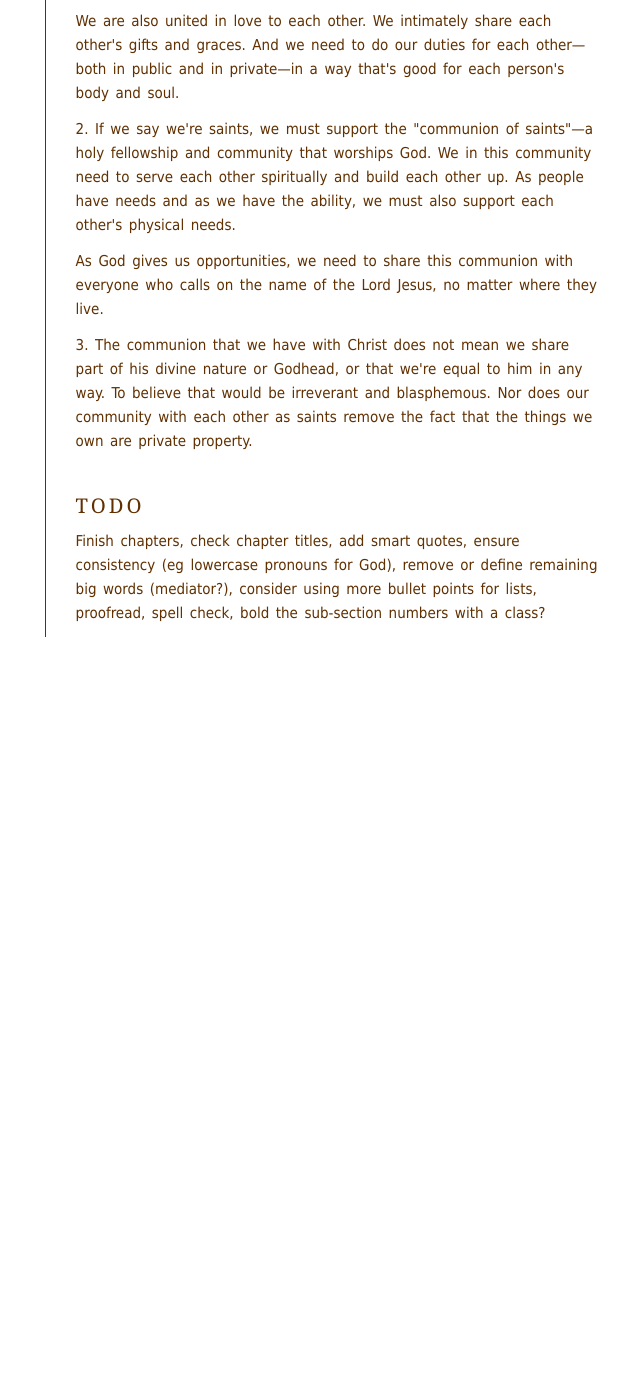
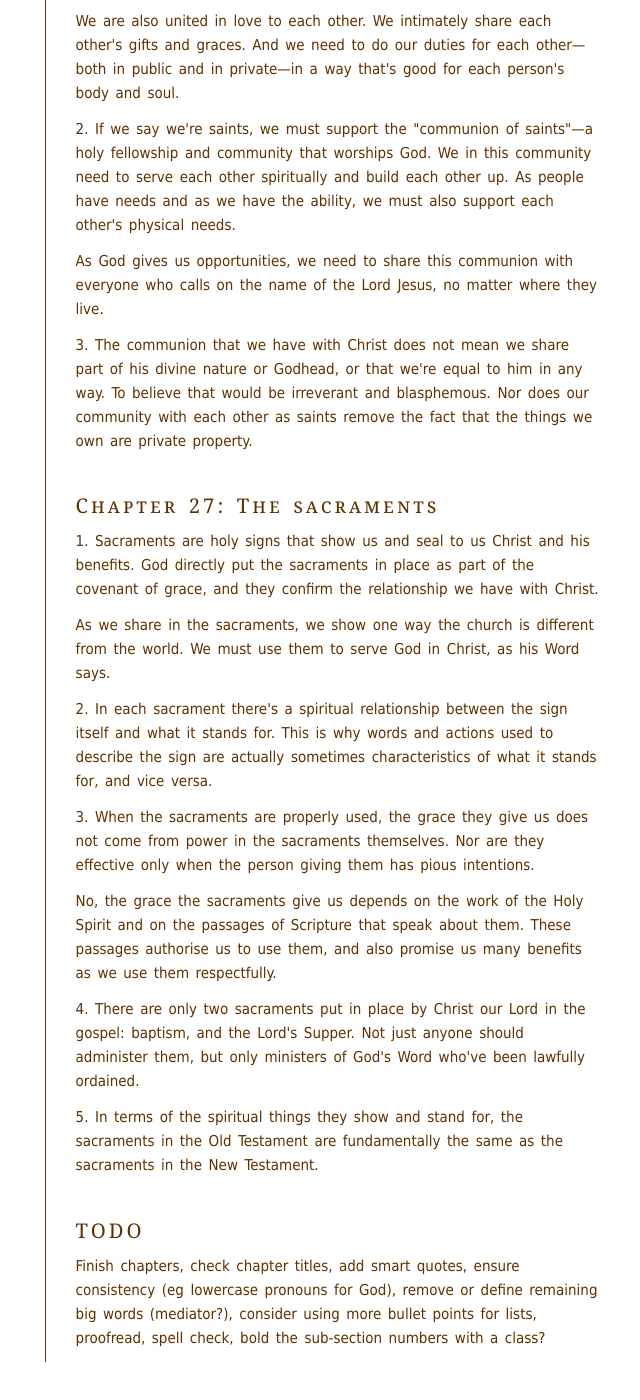
Before and after one commit to benhoyt/benhoyt.github.com, a Jekyll site: the page built from writings-plain-english-westminster.html, in a window 1280 px wide and 1400 px high, scrolled down 20309 px. Shown: the whole window, without its empty margins (389-1029 px from the left). Built offline with Jekyll 4.4.1, drawn with Linux system fonts in a browser that asks for light colours; before the commit the page ends 20984 px from its top, so only the background shows below that; some of the changed text lies outside the part shown.

Commit message:
Added chapter 27

```diff
--- a/writings-plain-english-westminster.html
+++ b/writings-plain-english-westminster.html
@@ -71,7 +71,7 @@ permalink: /writings/plain-english-westminster/index.html
  <li><a href="#chapter24">Chapter 24: Marriage and divorce</a></li>
  <li><a href="#chapter25">Chapter 25: The church</a></li>
  <li><a href="#chapter26">Chapter 26: The communion of saints</a></li>
- <li><a href="#chapter27">Chapter 27: </a></li>
+ <li><a href="#chapter27">Chapter 27: The sacraments</a></li>
  <li><a href="#chapter28">Chapter 28: </a></li>
  <li><a href="#chapter29">Chapter 29: </a></li>
  <li><a href="#chapter30">Chapter 30: </a></li>
@@ -244,7 +244,7 @@ permalink: /writings/plain-english-westminster/index.html
 
 <p>In the time of the law—the Old Testament—it was carried out by promises, prophecies, sacrifices, circumcision, the passover lamb, and the other symbols and ceremonies that God gave to the Jewish people. All of these were enough at that time. They all pointed forward to Christ. In fact, the Holy Spirit used all these ceremonies to give the people faith in the promised Messiah, Jesus. God's people during that time were still forgiven through Jesus. They were still saved for eternal life only through Him.</p>
 
-<p>6. Now we're living in the New Testament—the time of the gospel, after Christ has come down to us as a man. God now carries out his covenant by the Bible being preached, and by giving us the sacraments—Baptism and the Lord's Supper. It seems much simpler now, and it's less of an outward show, and there are only a few ceremonies instead of a lot of them. But in spite of that, God uses these few "simple" things to show His covenant to both Jews and Gentiles more fully, more clearly, and more effectively.</p>
+<p>6. Now we're living in the New Testament—the time of the gospel, after Christ has come down to us as a man. God now carries out his covenant by the Bible being preached, and by giving us the sacraments—baptism and the Lord's Supper. It seems much simpler now, and it's less of an outward show, and there are only a few ceremonies instead of a lot of them. But in spite of that, God uses these few "simple" things to show His covenant to both Jews and Gentiles more fully, more clearly, and more effectively.</p>
 
 <p>In other words, there are not two different "covenants of grace". There's only one, but it's carried out in two different ways.</p>
 
@@ -457,6 +457,24 @@ permalink: /writings/plain-english-westminster/index.html
 <p>3. The communion that we have with Christ does not mean we share part of his divine nature or Godhead, or that we're equal to him in any way. To believe that would be irreverant and blasphemous. Nor does our community with each other as saints remove the fact that the things we own are private property.</p>
 
 
+<h2 id="chapter27">Chapter 27: The sacraments</h2>
+
+<p>1. Sacraments are holy signs that show us and seal to us Christ and his benefits. God directly put the sacraments in place as part of the covenant of grace, and they confirm the relationship we have with Christ.</p>
+
+<p>As we share in the sacraments, we show one way the church is different from the world. We must use them
+to serve God in Christ, as his Word says.</p>
+
+<p>2. In each sacrament there's a spiritual relationship between the sign itself and what it stands for. This is why words and actions used to describe the sign are actually sometimes characteristics of what it stands for, and vice versa.</p>
+
+<p>3. When the sacraments are properly used, the grace they give us does not come from power in the sacraments themselves. Nor are they effective only when the person giving them has pious intentions.</p>
+
+<p>No, the grace the sacraments give us depends on the work of the Holy Spirit and on the passages of Scripture that speak about them. These passages authorise us to use them, and also promise us many benefits as we use them respectfully.</p>
+
+<p>4. There are only two sacraments put in place by Christ our Lord in the gospel: baptism, and the Lord's Supper. Not just anyone should administer them, but only ministers of God's Word who've been lawfully ordained.</p>
+
+<p>5. In terms of the spiritual things they show and stand for, the sacraments in the Old Testament are fundamentally the same as the sacraments in the New Testament.</p>
+
+
 <h2>TODO</h2>
 
 <p>Finish chapters, check chapter titles, add smart quotes, ensure consistency (eg lowercase pronouns for God), remove or define remaining big words (mediator?), consider using more bullet points for lists, proofread, spell check, bold the sub-section numbers with a class?</p>
```
